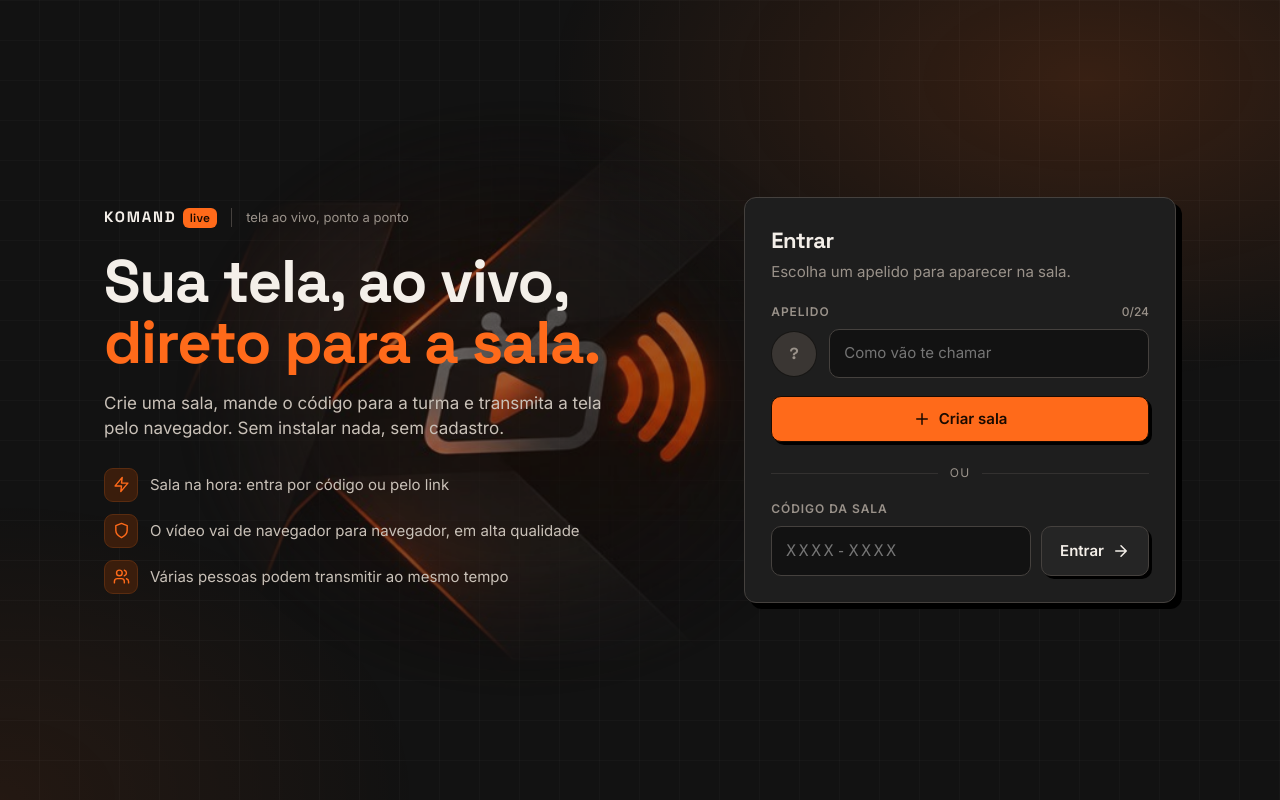
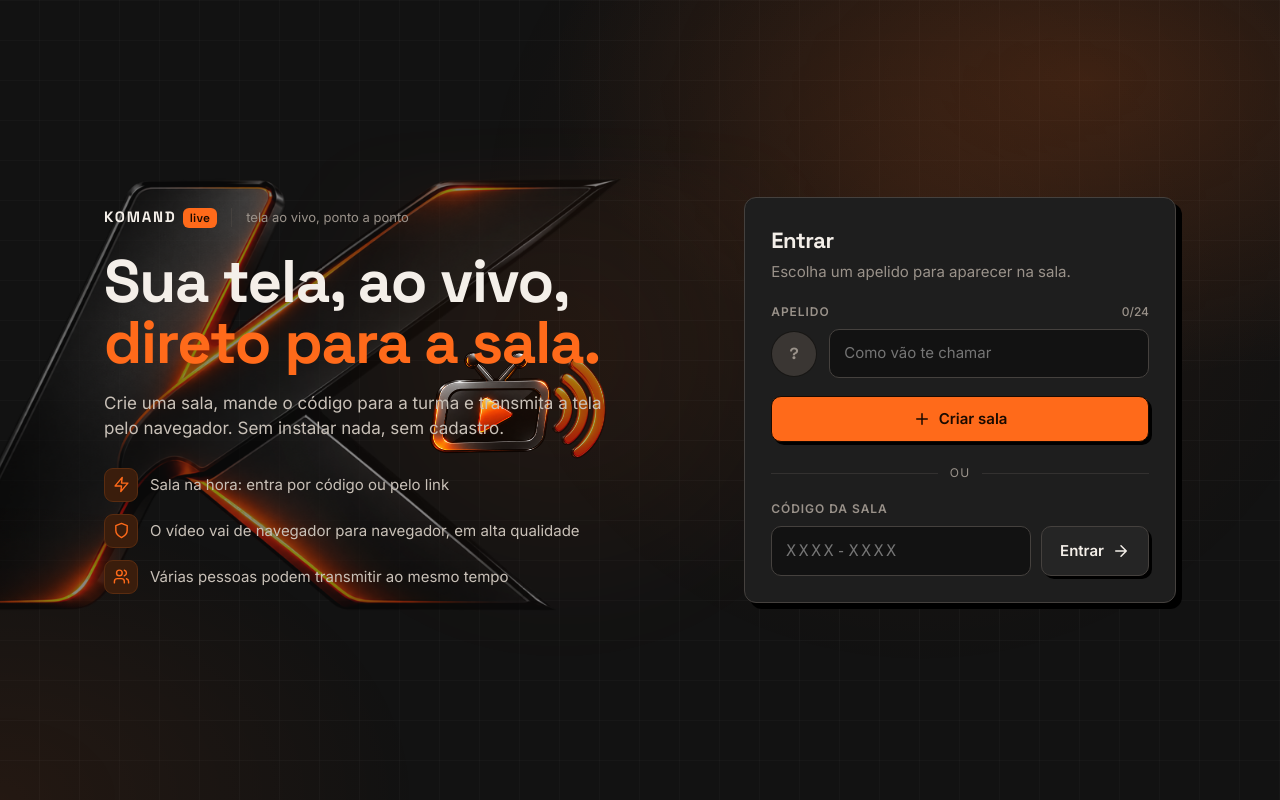
Before and after one commit to angelocarneiro/transmissor-tela, a website: page public/index.html in a window 1280 px wide. Drawn offline with Linux system fonts and the light colour scheme; no server answers.

Commit message:
Add files via upload

```diff
--- a/public/index.html
+++ b/public/index.html
@@ -38,14 +38,20 @@
 
 <!-- ================= ENTRADA ================= -->
 <main id="landing" class="landing">
+  <div id="pageGlow" class="page-glow" aria-hidden="true"></div>
   <section class="hero">
+    <!-- emblema de fundo: K grande atrás da chamada + TV transmitindo (PNG com fundo transparente) -->
     <div id="emblem" class="emblem" aria-hidden="true">
-      <div class="emblem-float">
-        <div id="emblemTilt" class="emblem-tilt">
-          <img src="/komand-emblema.jpg" alt="" width="560" height="483" decoding="async">
-          <span class="emblem-glow"></span>
+      <div class="emb-layer emb-k">
+        <div class="emb-float"><img src="/web-k.png" alt="" width="902" height="570" decoding="async"></div>
+      </div>
+      <div class="emb-layer emb-tv">
+        <div class="emb-float">
+          <img class="tv" src="/web-tv-corpo.png" alt="" width="482" height="438" decoding="async">
+          <img class="ondas" src="/web-tv-ondas.png" alt="" width="237" height="438" decoding="async">
         </div>
       </div>
+      <span class="emblem-glow"></span>
     </div>
     <div class="brand-line"><span class="logo">KOMAND <em>live</em></span><span class="tag">tela ao vivo, ponto a ponto</span></div>
     <h1>Sua tela, ao vivo,<br><span class="hl">direto para a sala.</span></h1>
@@ -274,13 +280,16 @@ $('codeInput').addEventListener('keydown', (e) => { if (e.key === 'Enter') $('jo
 
 // ---------- emblema K/TV: acompanha o mouse com inclinação 3D e brilho ----------
 (function emblemFx() {
-  const box = $('emblem'), tilt = $('emblemTilt');
+  const box = $('emblem'), tilt = box; // as variáveis --rx/--ry/... valem para as duas camadas (K e TV)
   const reduce = matchMedia('(prefers-reduced-motion: reduce)');
   const mouse = matchMedia('(hover: hover) and (pointer: fine)'); // touchscreen fica só com a flutuação (CSS)
   const area = document.querySelector('.hero');                 // reage quando o mouse passa pela área da chamada
   const MAX_ROT = 6, MAX_MOVE = 10, REACH = 80, EASE = 0.07;   // amplitude discreta, entrada suave
-  const REST = { rx: 0, ry: 0, tx: 0, ty: 0, glow: 0.2, gx: 50, gy: 50 };
-  const cur = { ...REST }, tgt = { ...REST };
+  const REST = { rx: 0, ry: 0, tx: 0, ty: 0, glow: 0.25, gx: 70, gy: 40 };
+  // brilho da página inteira: posição (px, py em %) e intensidade (po)
+  const PAGE = { px: 72, py: 28, po: 0.55 };
+  const cur = { ...REST, ...PAGE }, tgt = { ...REST, ...PAGE };
+  const pageGlow = $('pageGlow');
   let raf = null;
   function frame() {
     let moving = false;
@@ -290,23 +299,33 @@ $('codeInput').addEventListener('keydown', (e) => { if (e.key === 'Enter') $('jo
     s.setProperty('--tx', cur.tx.toFixed(2) + 'px');  s.setProperty('--ty', cur.ty.toFixed(2) + 'px');
     s.setProperty('--glow', cur.glow.toFixed(3));
     s.setProperty('--gx', cur.gx.toFixed(1) + '%');   s.setProperty('--gy', cur.gy.toFixed(1) + '%');
+    const g = pageGlow.style;
+    g.setProperty('--px', cur.px.toFixed(2) + '%'); g.setProperty('--py', cur.py.toFixed(2) + '%');
+    g.setProperty('--po', cur.po.toFixed(3));
     raf = moving ? requestAnimationFrame(frame) : null;
   }
   const kick = () => { if (!raf) raf = requestAnimationFrame(frame); };
   const rest = () => { Object.assign(tgt, REST); kick(); };          // volta devagar à posição inicial
   window.addEventListener('pointermove', (e) => {
     if (e.pointerType !== 'mouse' || !mouse.matches || reduce.matches || $('landing').classList.contains('hide')) return;
+    // o brilho da página segue o mouse em qualquer lugar da tela
+    Object.assign(tgt, { px: (e.clientX / innerWidth) * 100, py: (e.clientY / innerHeight) * 100, po: 1 });
+    kick();
     const a = area.getBoundingClientRect(), r = box.getBoundingClientRect();
     const near = e.clientX > a.left - REACH && e.clientX < a.right + REACH && e.clientY > a.top - REACH && e.clientY < a.bottom + REACH;
     if (!near) return rest();
     const cx = r.left + r.width / 2, cy = r.top + r.height / 2;
     const nx = Math.max(-1, Math.min(1, (e.clientX - cx) / (r.width / 2)));
     const ny = Math.max(-1, Math.min(1, (e.clientY - cy) / (r.height / 2)));
-    Object.assign(tgt, { ry: nx * MAX_ROT, rx: -ny * MAX_ROT, tx: nx * MAX_MOVE, ty: ny * MAX_MOVE, glow: 0.8, gx: 50 + nx * 35, gy: 50 + ny * 35 });
+    // o brilho segue o cursor dentro da área da chamada
+    const gx = ((e.clientX - a.left) / a.width) * 100, gy = ((e.clientY - a.top) / a.height) * 100;
+    Object.assign(tgt, { ry: nx * MAX_ROT, rx: -ny * MAX_ROT, tx: nx * MAX_MOVE, ty: ny * MAX_MOVE, glow: 0.8,
+      gx: Math.max(0, Math.min(100, 14 + gx * 0.72)), gy: Math.max(0, Math.min(100, 8 + gy * 0.84)) });
     kick();
   }, { passive: true });
-  document.documentElement.addEventListener('pointerleave', rest);
-  window.addEventListener('blur', rest);
+  const leave = () => { tgt.po = PAGE.po; rest(); };            // mouse saiu da janela: brilho volta ao discreto
+  document.documentElement.addEventListener('pointerleave', leave);
+  window.addEventListener('blur', leave);
   reduce.addEventListener?.('change', rest);
 })();
 
--- a/public/style.css
+++ b/public/style.css
@@ -70,35 +70,43 @@ svg { width: 18px; height: 18px; flex: none; fill: none; stroke: currentColor; s
     repeating-linear-gradient(0deg, transparent 0 39px, rgba(255,255,255,.025) 39px 40px),
     repeating-linear-gradient(90deg, transparent 0 39px, rgba(255,255,255,.025) 39px 40px);
 }
-/* emblema K/TV interativo: grande, ao fundo da chamada (inclina com o mouse, flutua, brilha) */
-.hero { position: relative; isolation: isolate; }
+/* brilho laranja que acompanha o mouse pela página inteira (fica atrás de tudo) */
+.page-glow {
+  position: fixed; inset: 0; z-index: -1; pointer-events: none;
+  background: radial-gradient(640px circle at var(--px, 72%) var(--py, 28%), rgba(255, 106, 26, .15), rgba(255, 106, 26, .05) 40%, transparent 70%);
+  opacity: var(--po, .55);
+}
+
+/* ---------- emblema de fundo: K grande + TV transmitindo (PNG com fundo transparente) ---------- */
+.hero { position: relative; }
 .hero > :not(.emblem) { position: relative; z-index: 1; }   /* textos sempre na frente */
-.emblem {
-  position: absolute; z-index: 0; pointer-events: none;
-  width: clamp(460px, 54vw, 780px); aspect-ratio: 560 / 483;
-  left: 50%; top: 50%; transform: translate(-32%, -50%);   /* K atrás dos textos, TV "transmitindo" para o cartão */
-  perspective: 1200px; opacity: .62;
+.join { position: relative; z-index: 2; }                   /* cartão Entrar sempre na frente */
+.emblem { position: absolute; inset: 0; z-index: 0; pointer-events: none; perspective: 1200px; }
+.emb-layer {
+  position: absolute; will-change: transform;
+  /* a inclinação vem do JS (--rx, --ry, --tx, --ty); --d é a "profundidade" de cada camada */
+  transform: translate3d(calc(var(--tx, 0px) * var(--d)), calc(var(--ty, 0px) * var(--d)), 0)
+             rotateX(calc(var(--rx, 0deg) * var(--d))) rotateY(calc(var(--ry, 0deg) * var(--d)));
 }
-.join { position: relative; z-index: 2; }   /* o cartão Entrar fica sempre na frente do emblema */
-.emblem-float { width: 100%; height: 100%; animation: emblem-float 6s ease-in-out infinite; }
+.emb-layer img { display: block; width: 100%; height: auto; user-select: none; -webkit-user-drag: none; }
+.emblem { --kw: clamp(560px, 56vw, 820px); --kl: -32%; }   /* tamanho e posição do K (a TV fica na abertura dele) */
+.emb-k  { --d: .6; width: var(--kw); left: var(--kl); top: 50%; translate: 0 -50%; opacity: .5; }
+/* TV na abertura do K (entre o braço de cima e a perna de baixo), mais à frente,
+   deixando um respiro entre a letra e a TV */
+.emb-tv { --d: 1.3; width: calc(var(--kw) * .26); left: calc(var(--kl) + var(--kw) * .84); top: calc(50% + var(--kw) * .018); translate: -50% -50%; }
+.emb-tv .emb-float { position: relative; aspect-ratio: 707 / 438; animation-duration: 5s; animation-delay: -2s; }
+.emb-tv .tv    { position: absolute; left: 0; top: 0; width: 68.2%; }
+.emb-tv .ondas { position: absolute; left: 66.5%; top: 0; width: 33.5%; transform-origin: 0% 50%; animation: ondas 2.4s ease-in-out infinite; }
+.emb-float { animation: emblem-float 7s ease-in-out infinite; }
 @keyframes emblem-float { 0%, 100% { transform: translateY(0); } 50% { transform: translateY(-8px); } }
-.emblem-tilt {
-  position: relative; width: 100%; height: 100%; transform-style: preserve-3d; will-change: transform;
-  transform: translate3d(var(--tx, 0px), var(--ty, 0px), 0) rotateX(var(--rx, 0deg)) rotateY(var(--ry, 0deg));
-}
-.emblem-tilt img {
-  display: block; width: 100%; height: 100%; user-select: none; -webkit-user-drag: none;
-  /* bordas se dissolvem no fundo carvão, sem "quadrado" aparecendo */
-  -webkit-mask-image: radial-gradient(closest-side, #000 52%, transparent 100%);
-  mask-image: radial-gradient(closest-side, #000 52%, transparent 100%);
-}
+@keyframes ondas { 0%, 100% { opacity: .6; transform: scale(.97); } 50% { opacity: 1; transform: scale(1.03); } }
 .emblem-glow {
-  position: absolute; inset: -8%; pointer-events: none; border-radius: 50%;
-  background: radial-gradient(circle at var(--gx, 50%) var(--gy, 50%), rgba(255, 106, 26, .38), transparent 55%);
-  opacity: var(--glow, .2); mix-blend-mode: screen; filter: blur(16px);
+  position: absolute; inset: -10% -20%; pointer-events: none; mix-blend-mode: screen; filter: blur(20px);
+  background: radial-gradient(circle at var(--gx, 70%) var(--gy, 40%), rgba(255, 106, 26, .3), transparent 45%);
+  opacity: var(--glow, .25);
 }
 @media (prefers-reduced-motion: reduce) {
-  .emblem-float { animation: none; }
+  .emb-float, .emb-tv .ondas { animation: none; }
 }
 
 .brand-line { display: flex; align-items: center; gap: 14px; margin-bottom: 22px; }
@@ -234,7 +242,8 @@ svg { width: 18px; height: 18px; flex: none; fill: none; stroke: currentColor; s
 /* ---------- celular / telas estreitas ---------- */
 @media (max-width: 860px) {
   .landing { grid-template-columns: 1fr; gap: 28px; padding: 28px 16px; min-height: auto; }
-  .emblem { width: min(118vw, 620px); transform: translate(-50%, -50%); opacity: .42; }
+  .emb-k  { width: min(120vw, 620px); left: -22%; opacity: .35; }
+  .emb-tv { display: none; } /* no celular fica só o K de fundo, para não poluir */
   .room { height: auto; min-height: 100vh; grid-template-columns: 1fr; grid-template-rows: 56px auto auto auto; }
   .topbar { padding: 0 12px; gap: 8px; }
   .topbar .chip.ghost, .conn span { display: none; }
```
Also changed, not shown: public/web-k.png (added), public/web-tv-corpo.png (added), public/web-tv-ondas.png (added).
